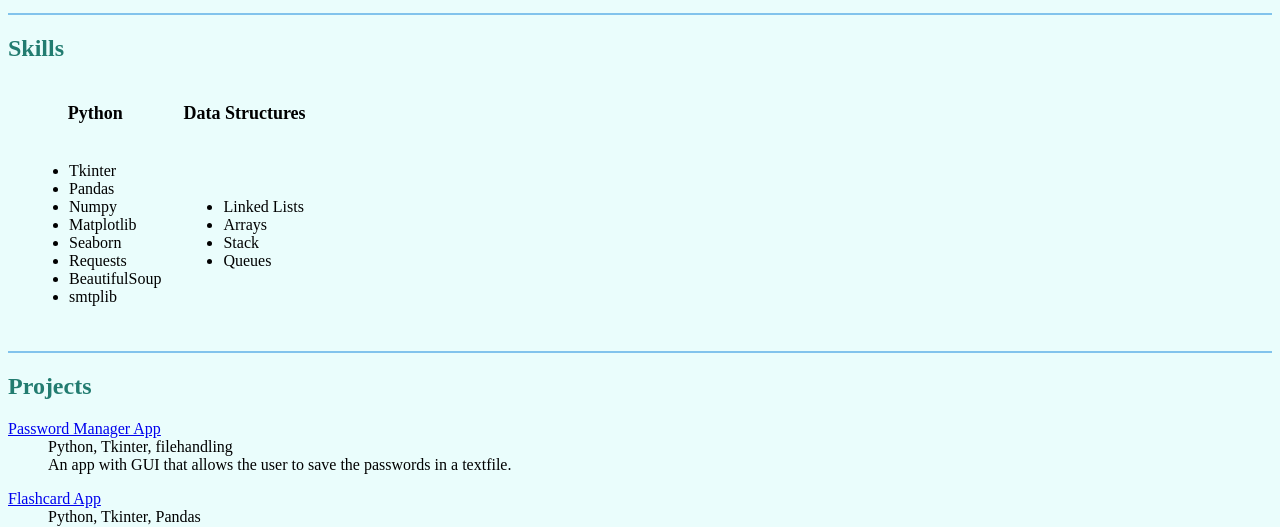
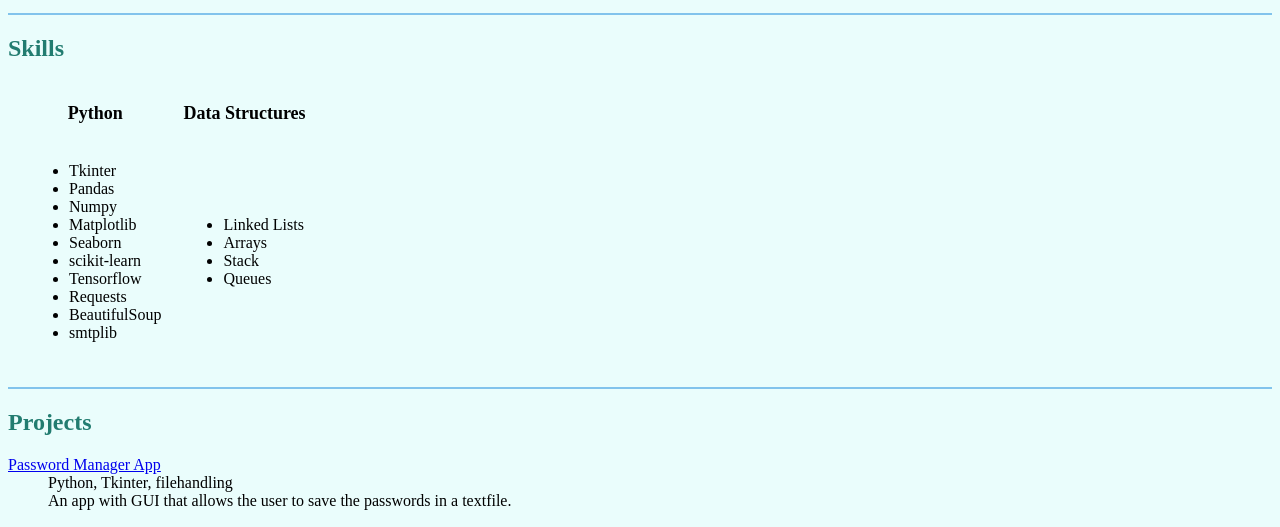
Before and after one commit to Anagha-N-19/Fun-Projects, a Flask app: page / in a window 1280 px wide. Shown: the part 196-723 px from the top of the page. Run offline with Flask 3, Linux system fonts and the light colour scheme.

Commit message:
Update mycv.html

```diff
--- a/Resume with Flask/templates/mycv.html
+++ b/Resume with Flask/templates/mycv.html
@@ -26,6 +26,8 @@
         <li>Numpy</li>
         <li>Matplotlib</li>
         <li>Seaborn</li>
+        <li>scikit-learn</li>
+        <li>Tensorflow</li>
         <li>Requests</li>
         <li>BeautifulSoup</li>
         <li>smtplib</li>
```
